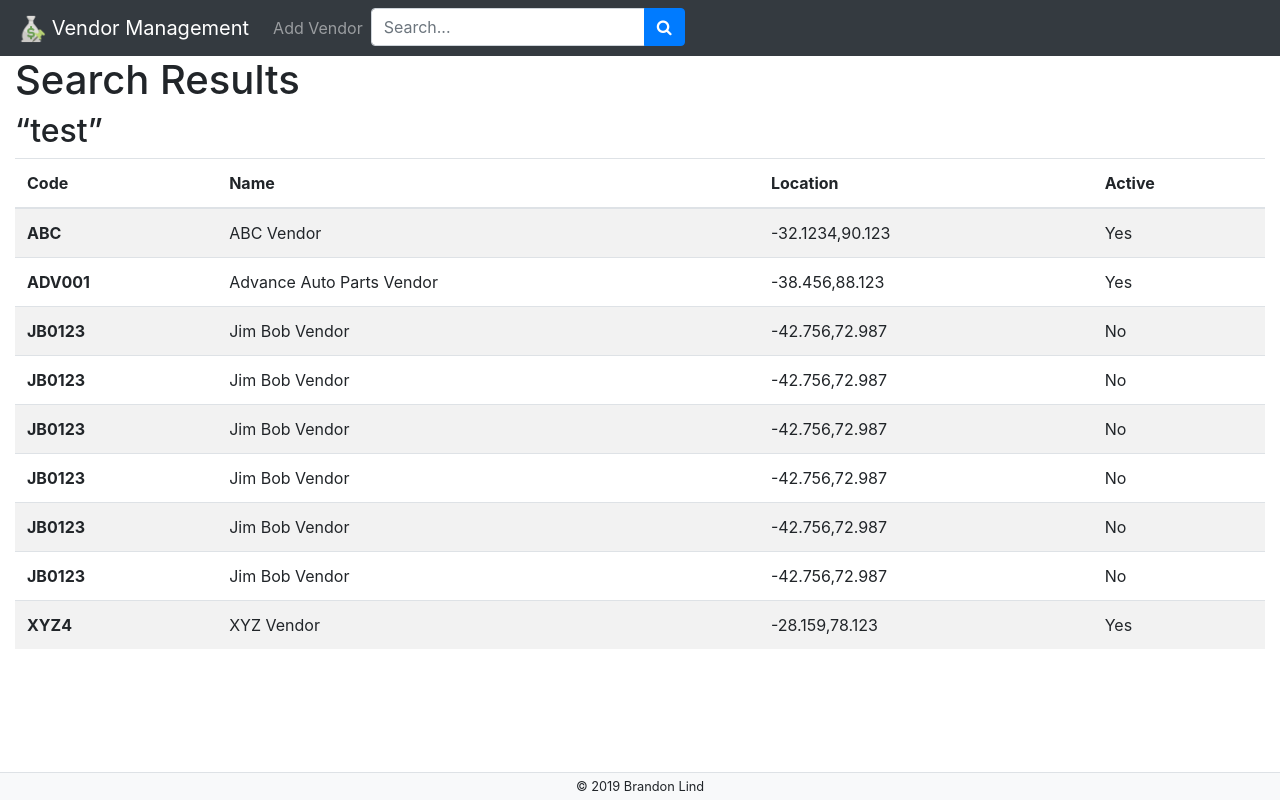
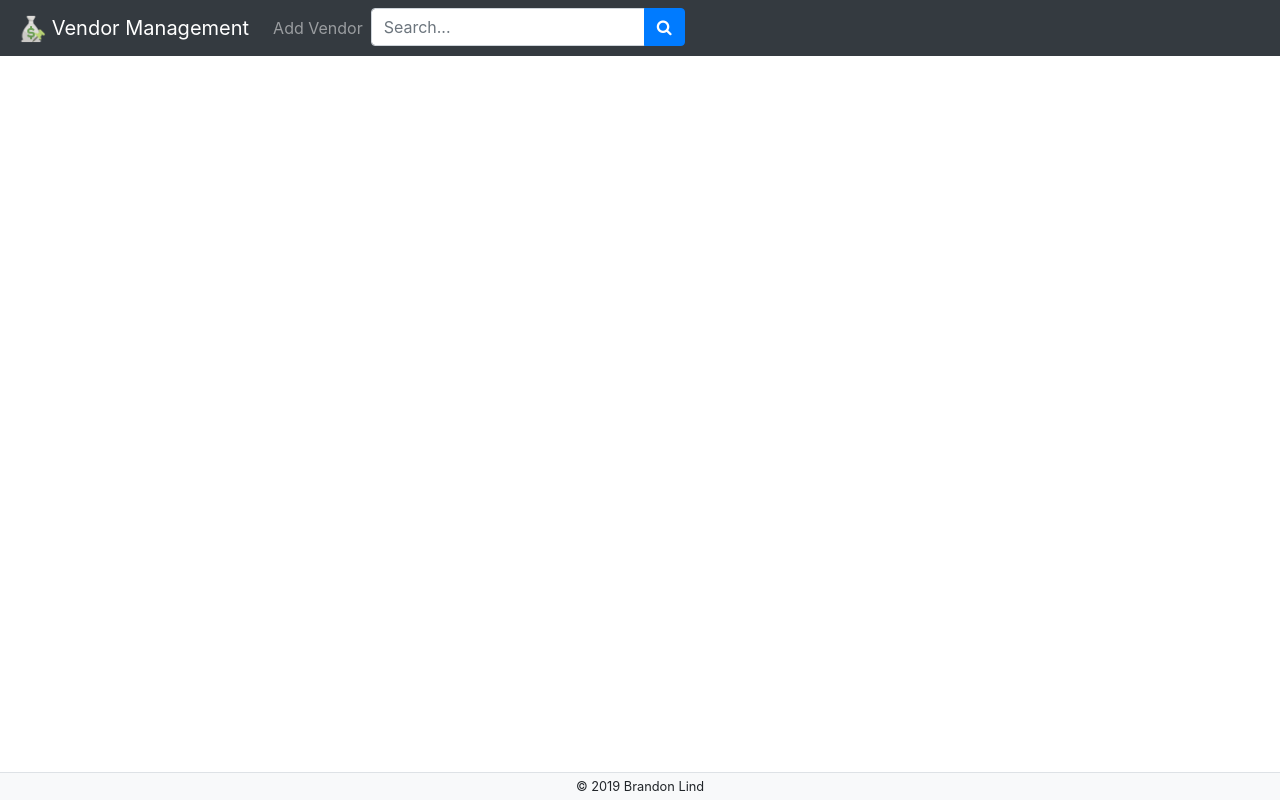
Before and after one commit to brandon-lind/vendor-management-example, a React (Create React App) app in the folder ui/vendormgmt-react/: page / in a window 1280 px wide. Built offline with nearby package versions, Linux system fonts and the light colour scheme.

Commit message:
Adding basic router

```diff
--- a/ui/vendormgmt-react/package.json
+++ b/ui/vendormgmt-react/package.json
@@ -5,9 +5,11 @@
   "dependencies": {
     "bootstrap": "^4.3.1",
     "font-awesome": "^4.7.0",
+    "history": "^4.7.2",
     "prop-types": "^15.7.2",
     "react": "^16.8.4",
     "react-dom": "^16.8.4",
+    "react-router-dom": "^4.3.1",
     "react-scripts": "2.1.8",
     "reactstrap": "^7.1.0"
   },
--- a/ui/vendormgmt-react/src/App.js
+++ b/ui/vendormgmt-react/src/App.js
@@ -1,7 +1,7 @@
 import React, { Component } from 'react';
 import { Container } from 'reactstrap';
 import Masthead from './Components/Masthead';
-import VendorSearchResultsPage from './Pages/VendorSearch';
+
 
 class App extends Component {
   constructor(props) {
@@ -20,21 +20,6 @@ class App extends Component {
   }
 
   render() {
-    const search = {
-      searchTerms: 'test',
-      searchResults: [
-        {code:'ABC', name:'ABC Vendor', location: '-32.1234,90.123', isActive: true},
-        {code:'ADV001', name:'Advance Auto Parts Vendor', location: '-38.456,88.123', isActive: true},
-        {code:'JB0123', name:'Jim Bob Vendor', location: '-42.756,72.987', isActive: false},
-        {code:'JB0123', name:'Jim Bob Vendor', location: '-42.756,72.987', isActive: false},
-        {code:'JB0123', name:'Jim Bob Vendor', location: '-42.756,72.987', isActive: false},
-        {code:'JB0123', name:'Jim Bob Vendor', location: '-42.756,72.987', isActive: false},
-        {code:'JB0123', name:'Jim Bob Vendor', location: '-42.756,72.987', isActive: false},
-        {code:'JB0123', name:'Jim Bob Vendor', location: '-42.756,72.987', isActive: false},
-        {code:'XYZ4', name:'XYZ Vendor', location: '-28.159,78.123', isActive: true}
-      ]
-    };
-
     return (
       <div className="app">
         <header>
@@ -42,7 +27,7 @@ class App extends Component {
         </header>
         <Container fluid>
           <div className="app-content">
-            <VendorSearchResultsPage searchTerms={search.searchTerms} searchResults={search.searchResults} />
+            {this.props.children}
           </div>
         </Container>
         <footer className="fixed-bottom bg-light border-top p-1">
```
Also changed, not shown: ui/vendormgmt-react/src/Root.js (added, +20 -0 lines), 1 other file (tests, documents, lock files or other folders).
